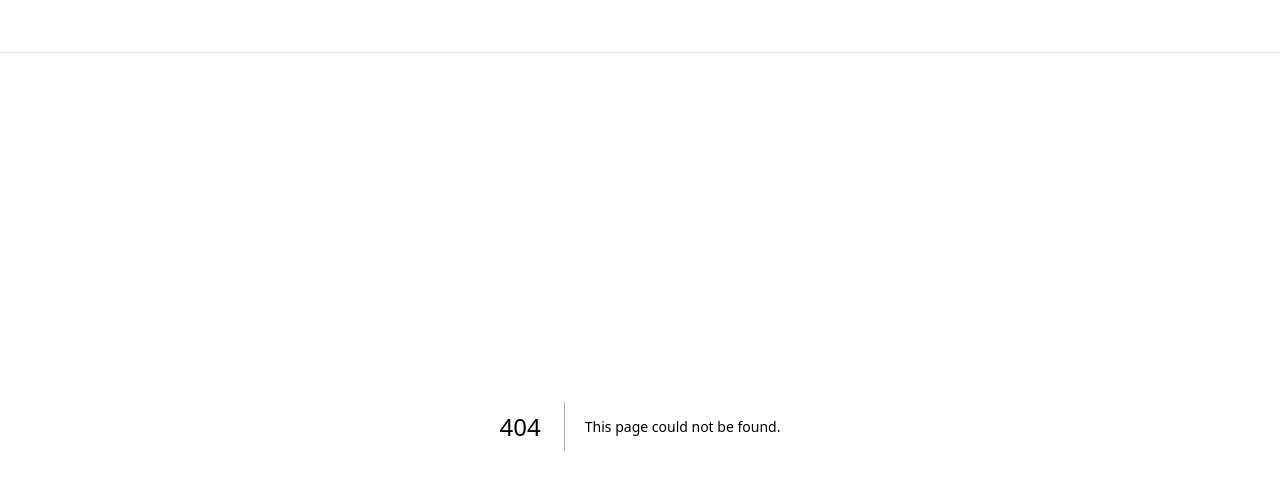
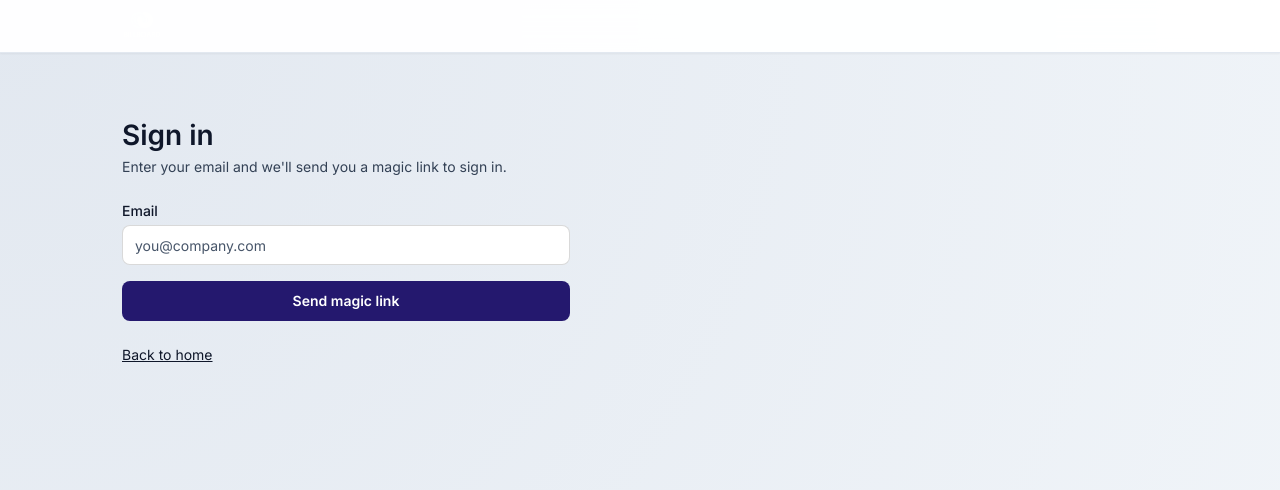
Before and after one commit to NicolasCandelaria/Quoting-Site, a Next.js app: page /login in a window 1280 px wide. Before the commit this address had no page. Shown: the top 490 px of the page. Built offline with nearby package versions, Linux system fonts and the light colour scheme.

Commit message:
added logins

```diff
--- /dev/null
+++ b/app/(site)/login/page.tsx
@@ -0,0 +1,142 @@
+"use client";
+
+import { Suspense, useState, useEffect } from "react";
+import Link from "next/link";
+import { useSearchParams } from "next/navigation";
+import { createClient } from "@/lib/supabase/client";
+
+function LoginForm() {
+  const searchParams = useSearchParams();
+  const [email, setEmail] = useState("");
+  const [status, setStatus] = useState<"idle" | "sending" | "sent" | "error">(
+    "idle",
+  );
+  const [errorMessage, setErrorMessage] = useState("");
+
+  useEffect(() => {
+    const error = searchParams.get("error");
+    if (error === "not-approved") {
+      setErrorMessage("This email is not approved for access.");
+      setStatus("error");
+    } else if (error) {
+      setErrorMessage(
+        error === "callback_failed"
+          ? "Sign-in failed. Please try again."
+          : "Something went wrong. Please try again.",
+      );
+      setStatus("error");
+    }
+  }, [searchParams]);
+
+  const handleSubmit = async (e: React.FormEvent) => {
+    e.preventDefault();
+    const trimmed = email.trim();
+    if (!trimmed) {
+      setErrorMessage("Please enter your email.");
+      setStatus("error");
+      return;
+    }
+    setStatus("sending");
+    setErrorMessage("");
+    try {
+      const supabase = createClient();
+      const origin =
+        typeof window !== "undefined" ? window.location.origin : "";
+      const { error } = await supabase.auth.signInWithOtp({
+        email: trimmed,
+        options: { emailRedirectTo: `${origin}/auth/callback` },
+      });
+      if (error) {
+        setErrorMessage(error.message);
+        setStatus("error");
+        return;
+      }
+      setStatus("sent");
+    } catch {
+      setErrorMessage("Something went wrong. Please try again.");
+      setStatus("error");
+    }
+  };
+
+  return (
+    <div className="flex flex-col gap-6 max-w-md">
+      <header>
+        <h1 className="text-page-title font-semibold text-text-primary">
+          Sign in
+        </h1>
+        <p className="text-body text-text-secondary mt-1">
+          Enter your email and we&apos;ll send you a magic link to sign in.
+        </p>
+      </header>
+      {status === "sent" ? (
+        <div className="card p-4">
+          <p className="text-body text-text-primary">
+            Check your email for the magic link. Click it to sign in.
+          </p>
+          <p className="text-body text-text-secondary mt-2">
+            You can close this tab after opening the link.
+          </p>
+        </div>
+      ) : (
+        <form onSubmit={handleSubmit} className="flex flex-col gap-4">
+          <div>
+            <label
+              htmlFor="email"
+              className="block text-sm font-medium text-text-primary mb-1"
+            >
+              Email
+            </label>
+            <input
+              id="email"
+              type="email"
+              value={email}
+              onChange={(e) => setEmail(e.target.value)}
+              placeholder="you@company.com"
+              className="input w-full"
+              autoComplete="email"
+              disabled={status === "sending"}
+            />
+          </div>
+          {errorMessage && (
+            <p className="text-body text-red-600" role="alert">
+              {errorMessage}
+            </p>
+          )}
+          {status === "error" && (
+            <p className="text-body text-text-secondary">
+              If your email is not approved for access, you will not be able to
+              sign in.
+            </p>
+          )}
+          <button
+            type="submit"
+            className="btn-primary"
+            disabled={status === "sending"}
+          >
+            {status === "sending" ? "Sending…" : "Send magic link"}
+          </button>
+        </form>
+      )}
+      <p className="text-body text-text-secondary">
+        <Link href="/" className="underline hover:no-underline">
+          Back to home
+        </Link>
+      </p>
+    </div>
+  );
+}
+
+export default function LoginPage() {
+  return (
+    <Suspense
+      fallback={
+        <div className="flex flex-col gap-6 max-w-md">
+          <div className="h-8 w-48 bg-slate-200 rounded animate-pulse" />
+          <div className="h-10 w-full bg-slate-200 rounded animate-pulse" />
+        </div>
+      }
+    >
+      <LoginForm />
+    </Suspense>
+  );
+}
--- a/app/(site)/page.tsx
+++ b/app/(site)/page.tsx
@@ -24,9 +24,7 @@ export default function HomePage() {
           sheets.
         </p>
         <div>
-          <Link href="/admin" className="btn-primary">
-            Open Admin
-          </Link>
+          <Link href="/login" className="btn-primary">Open Admin</Link>
         </div>
       </section>
     </div>
--- a/app/auth/callback/route.ts
+++ b/app/auth/callback/route.ts
@@ -12,12 +12,12 @@ export async function GET(request: Request) {
       const { error } = await supabase.auth.exchangeCodeForSession(code);
       if (error) {
         return NextResponse.redirect(
-          `${requestUrl.origin}/admin/login?error=${encodeURIComponent(error.message)}`
+          `${requestUrl.origin}/login?error=${encodeURIComponent(error.message)}`
         );
       }
     } catch {
       return NextResponse.redirect(
-        `${requestUrl.origin}/admin/login?error=callback_failed`
+        `${requestUrl.origin}/login?error=callback_failed`
       );
     }
   }
--- a/middleware.ts
+++ b/middleware.ts
@@ -9,12 +9,8 @@ export async function middleware(request: NextRequest) {
     return NextResponse.next();
   }
 
-  if (pathname === "/admin/login") {
-    return NextResponse.next();
-  }
-
   const url = request.nextUrl.clone();
-  const loginUrl = `${url.origin}/admin/login`;
+  const loginUrl = `${url.origin}/login`;
   const loginWithNext = `${loginUrl}?next=${encodeURIComponent(pathname)}`;
 
   try {
```
